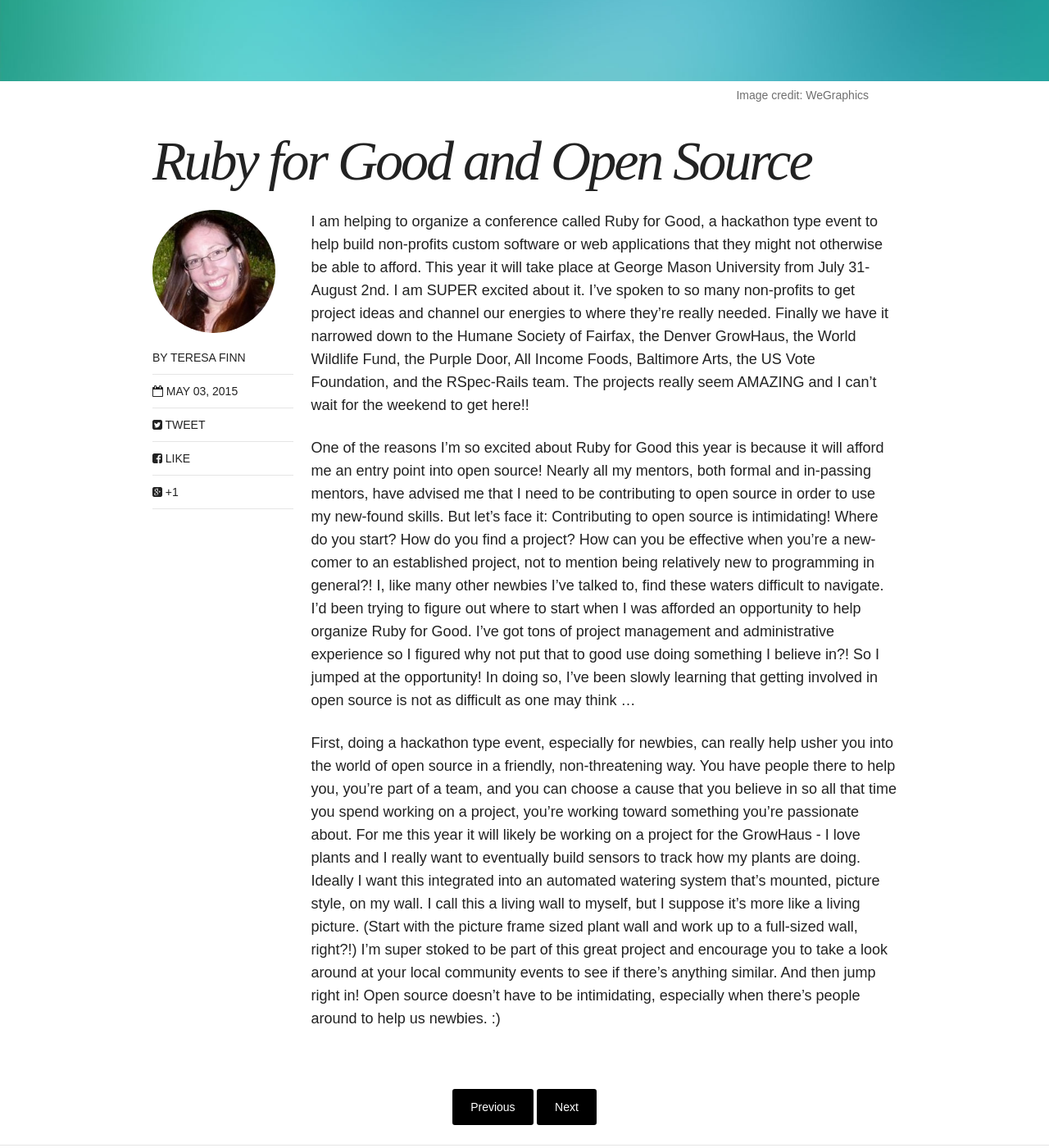
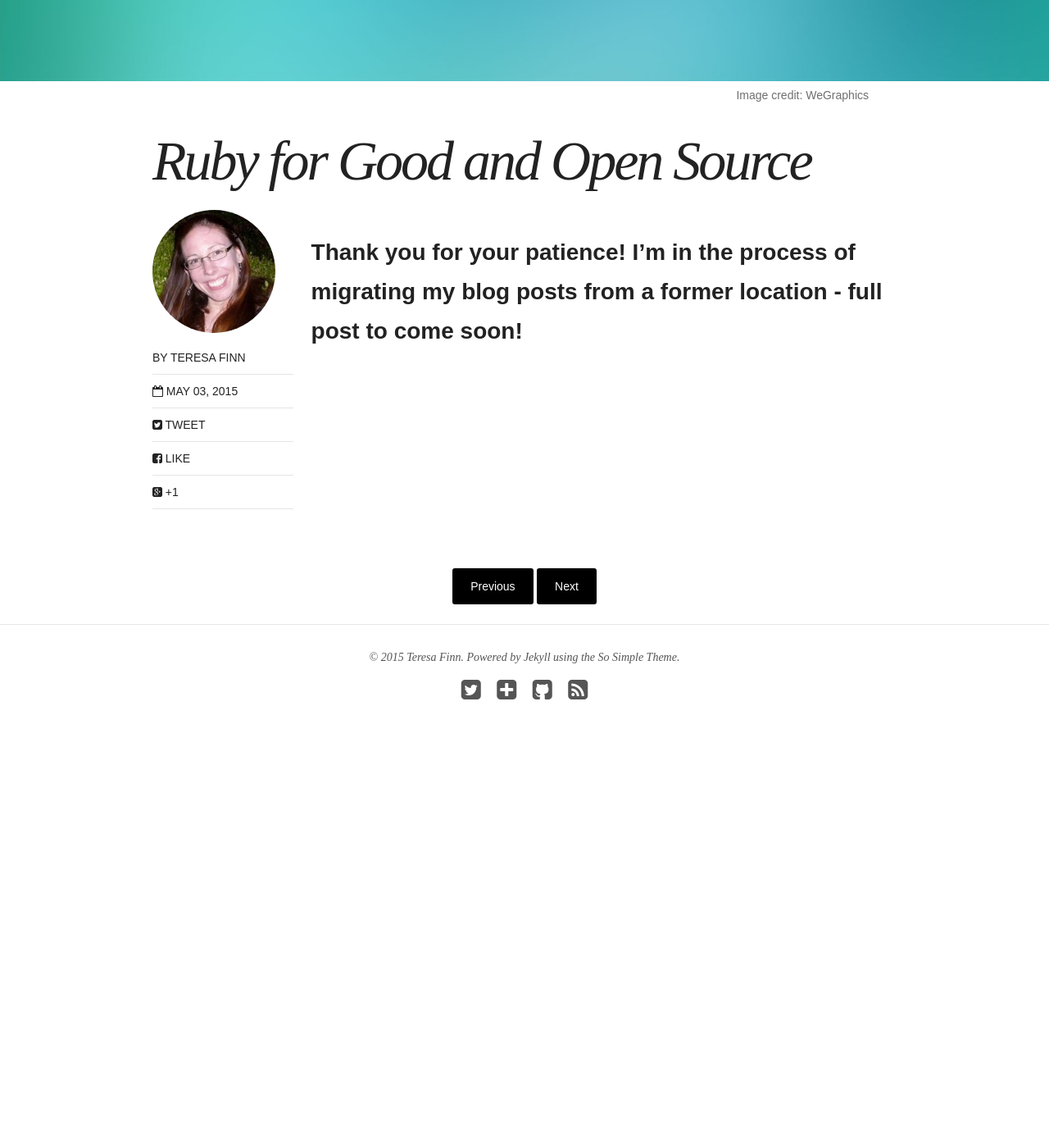
Before and after one commit to teresafinn/teresafinn.github.io, a Jekyll site: the page built from _posts/writings/2015-05-03-ruby-for-good-and-open-source.md, in a window 1280 px wide and 1400 px high, scrolled down 594 px. Shown: the whole window at 82% size. Built offline with Jekyll 4.4.1, drawn with Linux system fonts in a browser that asks for light colours; nearby versions of some CDN libraries; after the commit the page ends 1547 px from its top, so only the background shows below that.

```diff
--- a/_posts/writings/2015-05-03-ruby-for-good-and-open-source.md
+++ b/_posts/writings/2015-05-03-ruby-for-good-and-open-source.md
@@ -13,8 +13,10 @@
 share: true
 ---
 
-I am helping to organize a conference called Ruby for Good, a hackathon type event to help build non-profits custom software or web applications that they might not otherwise be able to afford. This year it will take place at George Mason University from July 31-August 2nd. I am SUPER excited about it. I've spoken to so many non-profits to get project ideas and channel our energies to where they're really needed. Finally  we have it narrowed down to the Humane Society of Fairfax, the Denver GrowHaus, the World Wildlife Fund, the Purple Door, All Income Foods, Baltimore Arts, the US Vote Foundation, and the RSpec-Rails team. The projects really seem AMAZING and I can't wait for the weekend to get here!!
+### Thank you for your patience! I'm in the process of migrating my blog posts from a former location - full post to come soon!
+
+<!-- I am helping to organize a conference called Ruby for Good, a hackathon type event to help build non-profits custom software or web applications that they might not otherwise be able to afford. This year it will take place at George Mason University from July 31-August 2nd. I am SUPER excited about it. I've spoken to so many non-profits to get project ideas and channel our energies to where they're really needed. Finally  we have it narrowed down to the Humane Society of Fairfax, the Denver GrowHaus, the World Wildlife Fund, the Purple Door, All Income Foods, Baltimore Arts, the US Vote Foundation, and the RSpec-Rails team. The projects really seem AMAZING and I can't wait for the weekend to get here!!
 
 One of the reasons I'm so excited about Ruby for Good this year is because it will afford me an entry point into open source! Nearly all my mentors, both formal and in-passing mentors, have advised me that I need to be contributing to open source in order to use my new-found skills. But let’s face it: Contributing to open source is intimidating! Where do you start? How do you find a project? How can you be effective when you're a new-comer to an established project, not to mention being relatively new to programming in general?! I, like many other newbies I've talked to, find these waters difficult to navigate. I'd been trying to figure out where to start when I was afforded an opportunity to help organize Ruby for Good. I've got tons of project management and administrative experience so I figured why not put that to good use doing something I believe in?! So I jumped at the opportunity! In doing so, I've been slowly learning that getting involved in open source is not as difficult as one may think ...
 
-First,  doing a hackathon type event, especially for newbies, can really help usher you into the world of open source in a friendly, non-threatening way. You have people there to help you, you're part of a team, and you can choose a cause that you believe in so all that time you spend working on a project, you're working toward something you're passionate about. For me this year it will likely be working on a project for the GrowHaus - I love plants and I really want to eventually build sensors to track how my plants are doing. Ideally I want this integrated into an automated watering system that's mounted, picture style, on my wall. I call this a living wall to myself, but I suppose it's more like a living picture. (Start with the picture frame sized plant wall and work up to a full-sized wall, right?!) I'm super stoked to be part of this great project and encourage you to take a look around at your local community events to see if there's anything similar. And then jump right in! Open source doesn't have to be intimidating, especially when there's people around to help us newbies. :)
+First,  doing a hackathon type event, especially for newbies, can really help usher you into the world of open source in a friendly, non-threatening way. You have people there to help you, you're part of a team, and you can choose a cause that you believe in so all that time you spend working on a project, you're working toward something you're passionate about. For me this year it will likely be working on a project for the GrowHaus - I love plants and I really want to eventually build sensors to track how my plants are doing. Ideally I want this integrated into an automated watering system that's mounted, picture style, on my wall. I call this a living wall to myself, but I suppose it's more like a living picture. (Start with the picture frame sized plant wall and work up to a full-sized wall, right?!) I'm super stoked to be part of this great project and encourage you to take a look around at your local community events to see if there's anything similar. And then jump right in! Open source doesn't have to be intimidating, especially when there's people around to help us newbies. :) -->
--- a/_posts/writings/2015-06-24-js-vs-ruby.md
+++ b/_posts/writings/2015-06-24-js-vs-ruby.md
@@ -13,10 +13,12 @@
 share: true
 ---
 
+### Thank you for your patience! I'm in the process of migrating my blog posts from a former location - full post to come soon!
+
 
 <!-- This and self -->
 
-I come at Javascript with a Ruby background. Not having programmed in any other languages, I can't help but compare the two! Here are some initial observations, quirky differences, or things that I find just plain interesting:
+<!-- I come at Javascript with a Ruby background. Not having programmed in any other languages, I can't help but compare the two! Here are some initial observations, quirky differences, or things that I find just plain interesting:
 
 - In Javascript syntax, there is no `end` to if statements. In Ruby there is most definitely an `end`. Unfortunately I seem to find the javascript more forgettable - I keep forgetting those semicolons!! Ex:
 
@@ -49,6 +51,10 @@
 - Javascript has `this` while Ruby has `self`. As far as I can tell, they both are indicative of the same concept - they both refer to the object in which they're being called. That object could be a function/method or referring to the class to which the object belongs. Objects in Javascript are still a bit confusing to me. I'm not sure what the Javascript equivalent of a Ruby class is yet, more pondering to come on that as I get further along.
 
 - Calling a variable as an actual function in Javascript means that you have to put parentheses and a semicolon at the end of the variable. For example, let's say you had a function that told you how many lemmings had fallen off the cliff and you were storing that function in a variable called `lostLemmings`. You would *call* the function by referring to the variable like: `lostLemmings();`. But if you didn't want to store the function in a variable, you could remove the variable and *immediately invoke* the function by adding `();` to the end of the function expression. Without this syntax, the function cannot be called in Javascript.
+ -->
+
+
+<!-- STUFF I WANT COMMENTED OUT STILL: -->
 
 <!-- {% highlight javascript %}
 lostLemmings();
@@ -73,4 +79,7 @@
 
 <!-- - THis is wrong: You can return functions in Javascript, without them being evaluated. Weird! In Ruby, I'm pretty sure that you can't simply return methods. Those methods will be evaluated and you will return a value - I don't think you can actually return the method itself. In Javascript, you can! I think this is called an immediately invoked function? So let's say we I'm not sure what implications this has yet but it sure seems super cool. -->
 
-These are initial observations and the more I work with Javascript, the more I'll add!
+
+<!-- STUFF I WANT COMMENTED IN: -->
+
+<!-- These are initial observations and the more I work with Javascript, the more I'll add! -->
```
Also changed, not shown: _posts/writings/2011-03-10-sample-post.md (+5 -1 lines), _posts/writings/2013-06-03-creation-story.md (+3 -2 lines), _posts/writings/2015-07-21-name-of-the-wind-review.md (+5 -1 lines).
